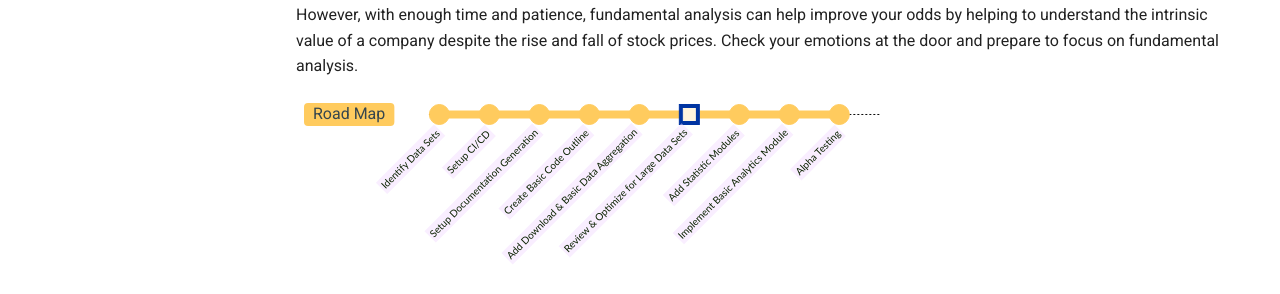
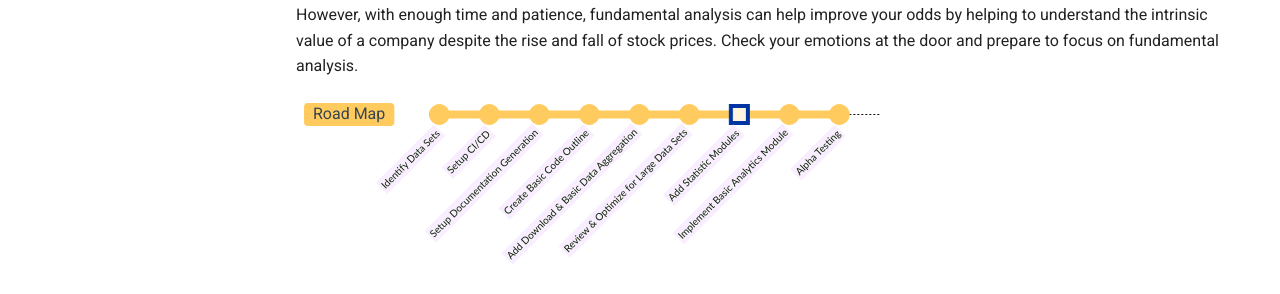
Before and after one commit to gyund/fundamental-analysis, an MkDocs documentation site: the page built from docs/index.md, in a window 1280 px wide. Shown: the part 344-638 px from the top of the page. Built offline with MkDocs 1.6.1 and Material for MkDocs 9.7.7, drawn with Linux system fonts in a browser that asks for light colours; comment, search, counter and statistics services are not loaded.

Commit message:
update roadmap

````diff
--- a/docs/index.md
+++ b/docs/index.md
@@ -12,8 +12,8 @@ Likewise it's impossible to predict the future of the stock market by any reason
         commit id:"Setup Documentation Generation"
         commit id:"Create Basic Code Outline"
         commit id:"Add Download & Basic Data Aggregation"
-        commit type: HIGHLIGHT id:"Review & Optimize for Large Data Sets"
-        commit id:"Add Statistic Modules"
+        commit id:"Review & Optimize for Large Data Sets"
+        commit type: HIGHLIGHT id:"Add Statistic Modules"
         commit id:"Implement Basic Analytics Module"
         commit id:"Alpha Testing"
 ```
````
